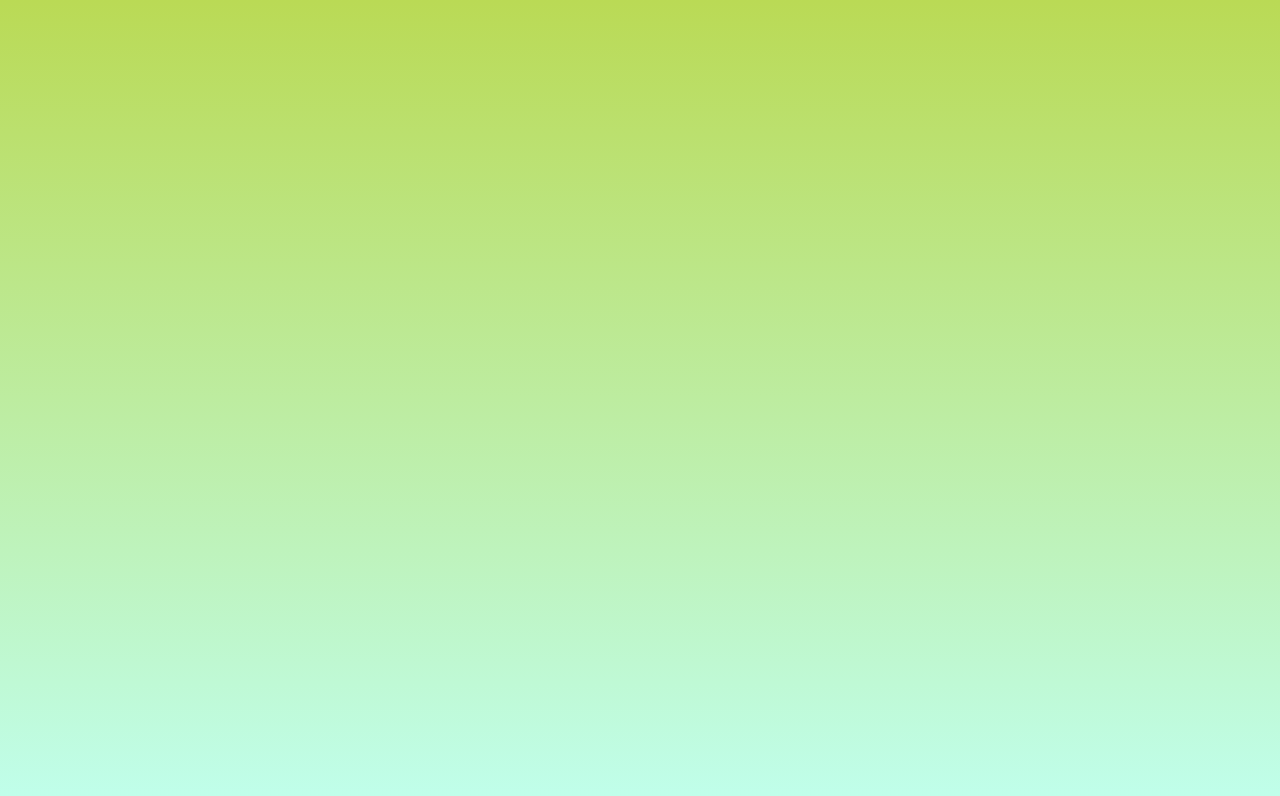
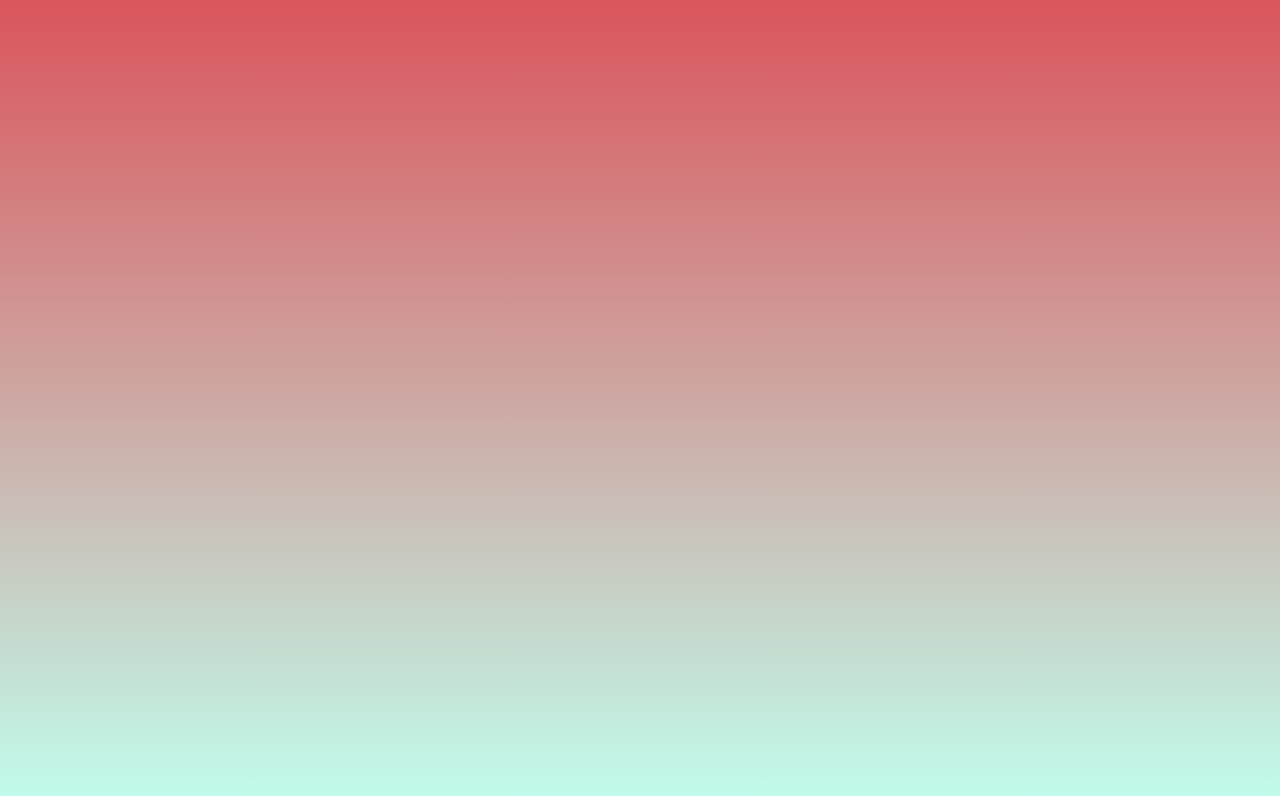
Before and after one commit to ajrodasr/pruebaHerramientasHTMLCSS, a website built with Parcel: page index.html in a window 1280 px wide. Built offline with nearby package versions, Linux system fonts and the light colour scheme.

Commit message:
Prueba CSS

```diff
--- a/style.css
+++ b/style.css
@@ -1,5 +1,5 @@
 body {
   height: 100vh;
   color: #1f1f1f;
-  background: linear-gradient(to bottom, #bada55, #c0ffee);
+  background: linear-gradient(to bottom, #da555c, #c0ffee);
 }
```
